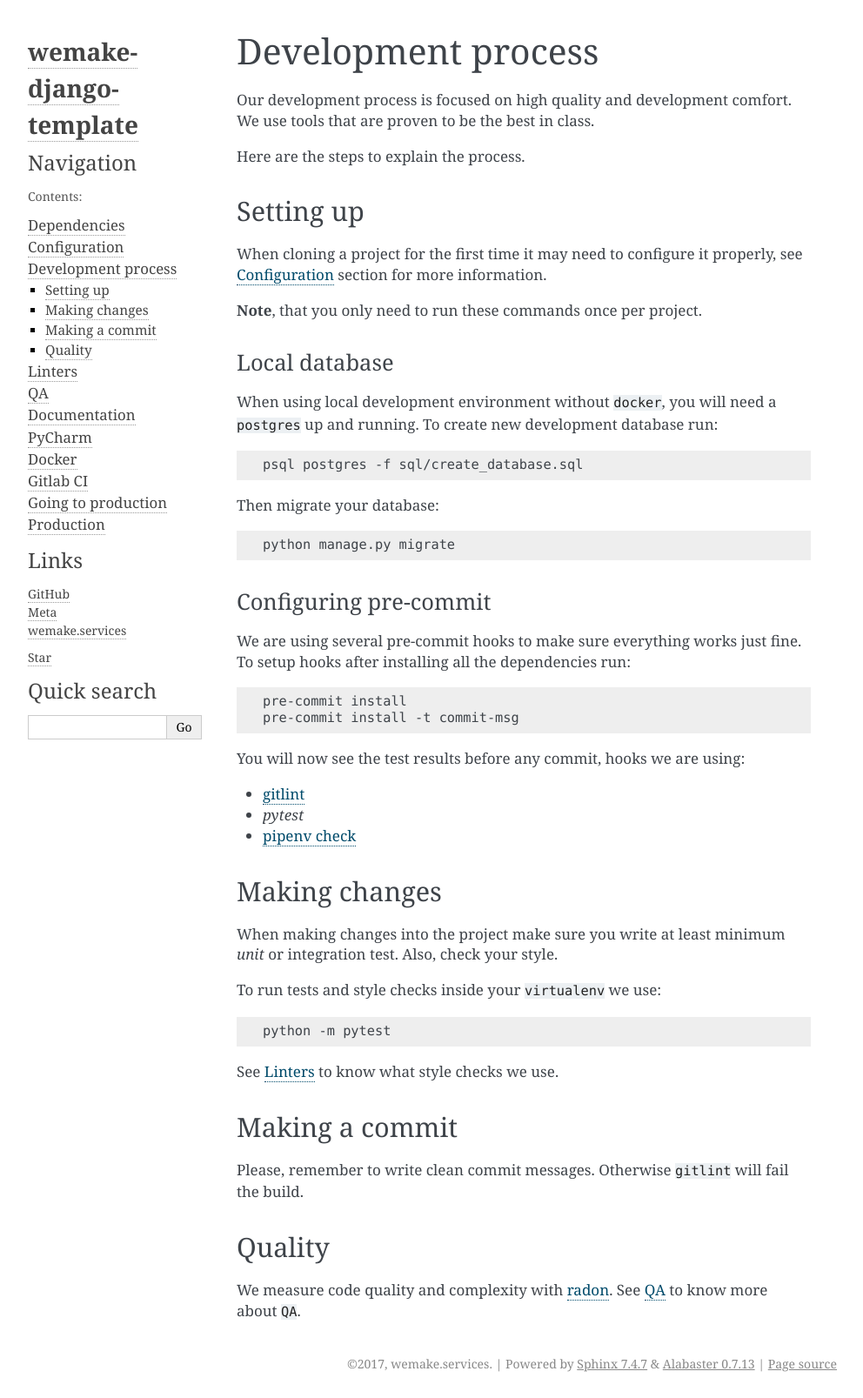
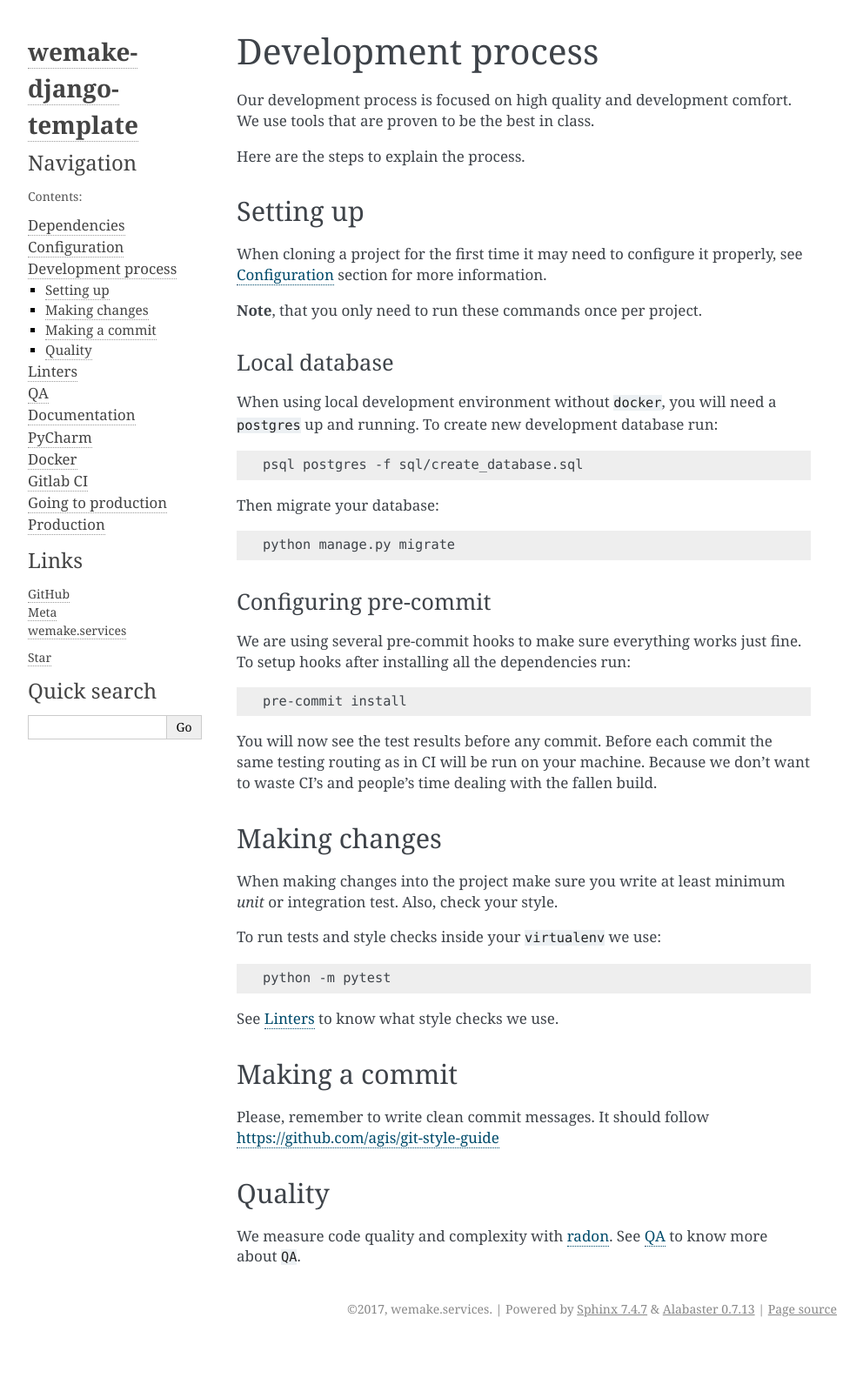
Before and after one commit to wemake-services/wemake-django-template, a Sphinx documentation site: the page built from {{cookiecutter.project_name}}/docs/_pages/template/development-process.rst, in a window 1280 px wide. Shown: the whole page at 87% size, without its empty margins (148-1140 px from the left). Built offline with Sphinx 7.4.7, drawn with Linux system fonts in a browser that asks for light colours; pages that are not in the unit, such as notebooks, are missing from menus; after the commit the page ends 1544 px from its top, so only the background shows below that.

```diff
--- a/{{cookiecutter.project_name}}/docs/_pages/template/development-process.rst
+++ b/{{cookiecutter.project_name}}/docs/_pages/template/development-process.rst
@@ -38,14 +38,9 @@
 .. code:: bash
 
   pre-commit install
-  pre-commit install -t commit-msg
 
 
-You will now see the test results before any commit, hooks we are using:
-
-- `gitlint <http://jorisroovers.github.io/gitlint/>`_
-- `pytest`
-- `pipenv check <https://docs.pipenv.org/advanced.html#detection-of-security-vulnerabilities>`_
+You will now see the test results before any commit. Before each commit the same testing routing as in CI will be run on your machine. Because we don't want to waste CI's and people's time dealing with the fallen build.
 
 
 Making changes
@@ -65,7 +60,7 @@
 Making a commit
 ---------------
 
-Please, remember to write clean commit messages. Otherwise ``gitlint`` will fail the build.
+Please, remember to write clean commit messages. It should follow https://github.com/agis/git-style-guide
 
 
 Quality
```
Also changed, not shown: 4 other files.
